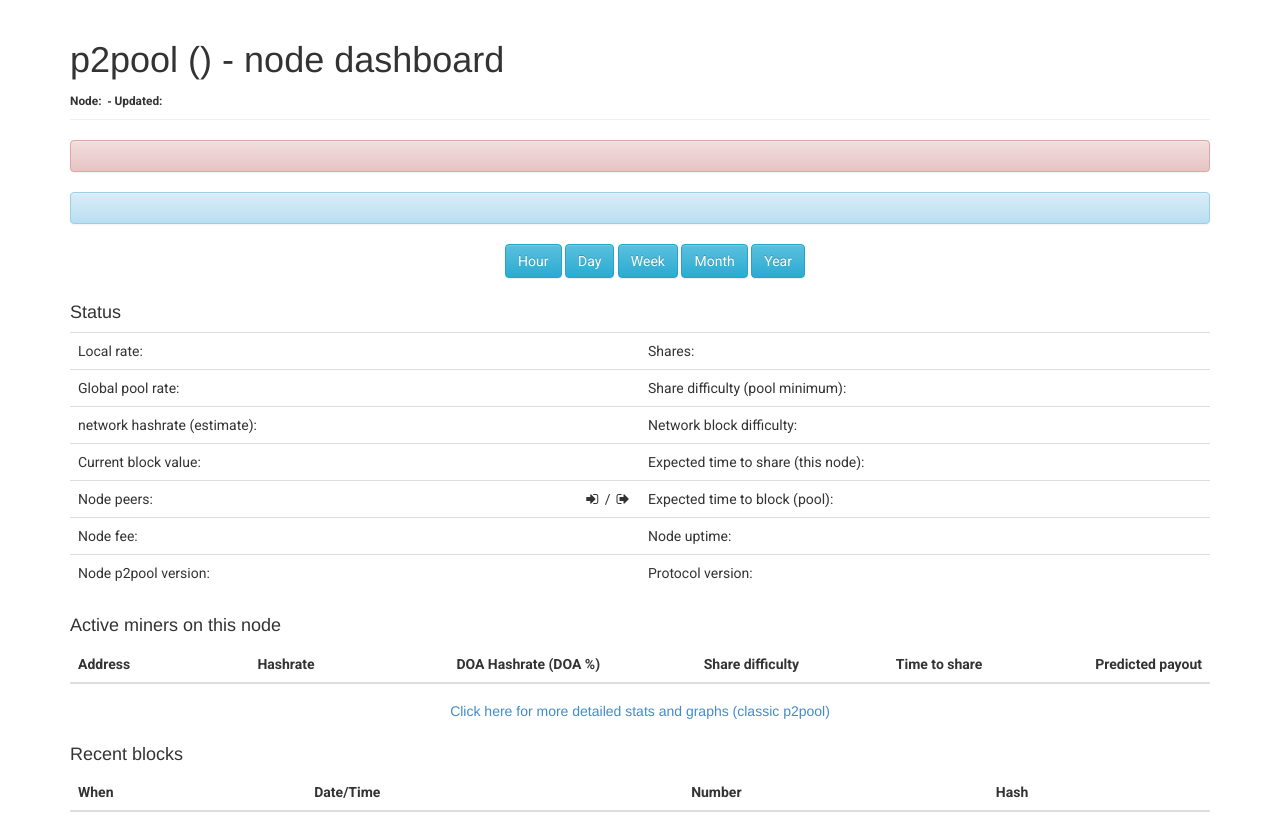
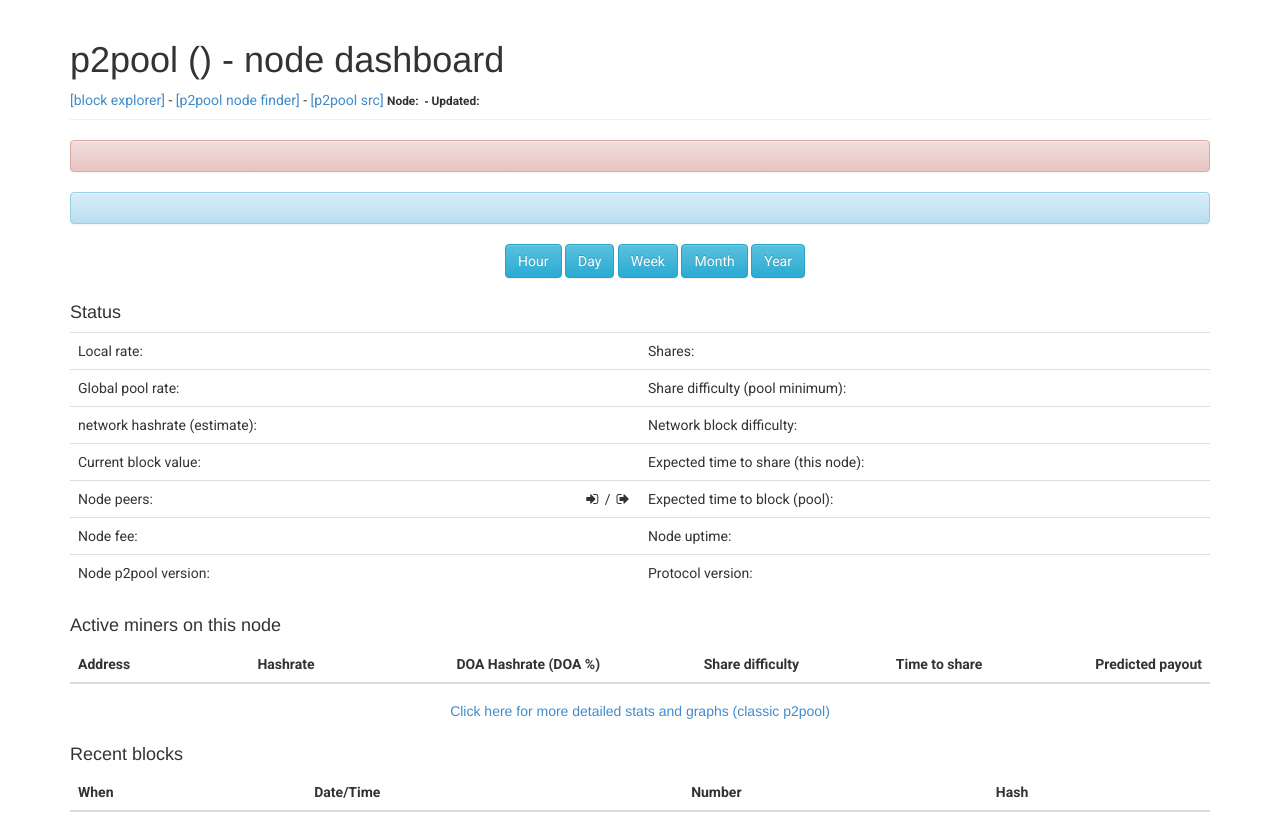
Before and after one commit to chaeplin/p2pool-give, a plain HTML site: page web-static/index.html in a window 1280 px wide. Drawn offline with Linux system fonts and the light colour scheme; no server answers.

Commit message:
add finder link

```diff
--- a/web-static/index.html
+++ b/web-static/index.html
@@ -57,6 +57,9 @@
     <div class="container">
       <div class="page-header">
         <h1>p2pool (<span class='currency'></span>) &dash; node dashboard</h1>
+        <a href=http://explorer.givecoin.info/chain/GiveCoin>[block explorer]</a> -
+        <a href=http://204.12.193.178:8081/>[p2pool node finder]</a> -
+        <a href=https://github.com/chaeplin/p2pool-give>[p2pool src]</a>
         <b>
           <small>
             Node: <span class='node'></span>&nbsp;&dash;
```
